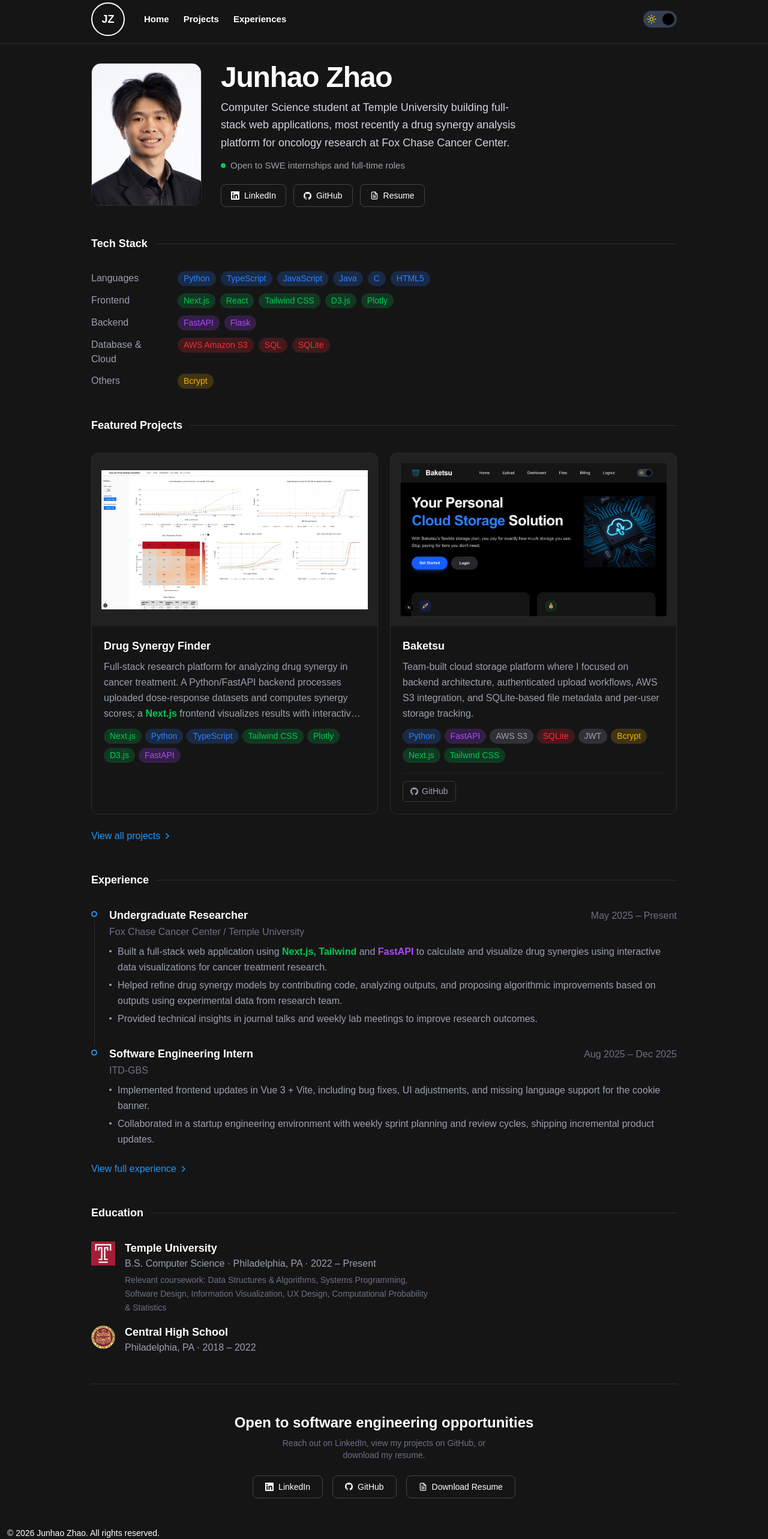
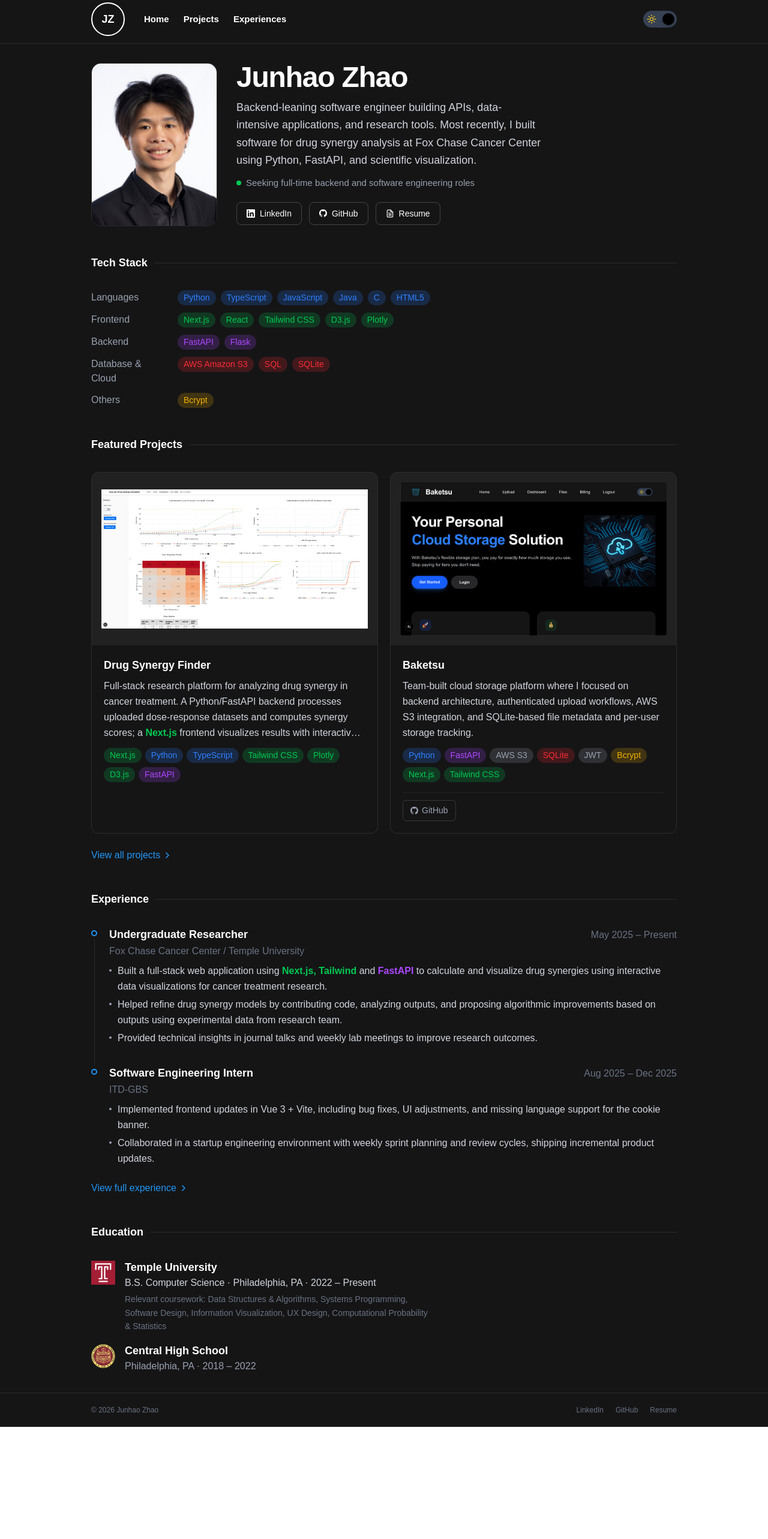
Before and after one commit to jzhao234/JunhaoZhao_Portfolio, a Next.js app: page / in a window 1280 px wide. Shown: the part 8-2574 px from the top of the page at 60% size. After the commit the page ends 2387 px from the top, so only its background shows below. Built offline with nearby package versions, Linux system fonts and the light colour scheme.

Commit message:
updated footer and increased readibility of text

```diff
--- a/src/app/page.tsx
+++ b/src/app/page.tsx
@@ -35,18 +35,17 @@
         <Image
           src="/profile.jpg"
           alt="Junhao Zhao"
-          width={184}
-          height={184}
+          width={210}
+          height={210}
           className="rounded-2xl flex-shrink-0 border border-gray-200 dark:border-white/10"
         />
         <div>
           <h1 className="text-4xl sm:text-5xl font-bold tracking-tight">Junhao Zhao</h1>
           <p className="mt-3 text-base sm:text-lg text-gray-600 dark:text-gray-300 leading-relaxed max-w-lg">
-            Computer Science student at Temple University building full-stack web applications, most recently a drug synergy analysis platform for oncology research at Fox Chase Cancer Center.
-          </p>
+            Backend-leaning software engineer building APIs, data-intensive applications, and research tools. Most recently, I built software for drug synergy analysis at Fox Chase Cancer Center using Python, FastAPI, and scientific visualization.          </p>
           <div className="mt-3 flex items-center gap-2 text-[15px] text-gray-500 dark:text-gray-400">
             <span className="w-2 h-2 rounded-full bg-green-400 dark:bg-green-500 flex-shrink-0" />
-            Open to SWE internships and full-time roles
+            Seeking full-time backend and software engineering roles
           </div>
           <div className="flex flex-wrap gap-3 mt-5">
             <a
@@ -127,7 +126,7 @@
               <div className="p-5 flex flex-col flex-1">
                 <h3 className="text-[18px] font-bold text-gray-900 dark:text-white">{project.name}</h3>
                 <div className="mt-2 overflow-hidden" style={{ height: 104 }}>
-                  <p className="text-[16px] text-gray-600 dark:text-gray-400 group-hover:text-gray-800 dark:group-hover:text-gray-200 leading-relaxed line-clamp-4 transition-colors">
+                  <p className="text-[16px] text-gray-600 dark:text-gray-300 group-hover:text-gray-800 dark:group-hover:text-gray-100 leading-relaxed line-clamp-4 transition-colors">
                     {highlightSkillsInText(project.cardDescription)}
                   </p>
                 </div>
@@ -202,7 +201,7 @@
                   <p className="text-[16px] text-gray-500 dark:text-gray-500 mt-0.5">{exp.org}</p>
                   <ul className="mt-2 space-y-1">
                     {exp.bullets.map((b, j) => (
-                      <li key={j} className="text-[16px] text-gray-600 dark:text-gray-400 leading-relaxed flex gap-2.5 items-start">
+                      <li key={j} className="text-[16px] text-gray-600 dark:text-gray-300 leading-relaxed flex gap-2.5 items-start">
                         <span className="flex-shrink-0 mt-[10px]">
                           <svg width="4" height="4" viewBox="0 0 4 4" fill="currentColor" className="text-gray-400" aria-hidden="true">
                             <circle cx="2" cy="2" r="2" />
@@ -241,7 +240,7 @@
             />
             <div>
               <h3 className="text-[18px] font-semibold text-gray-900 dark:text-white">Temple University</h3>
-              <p className="text-[16px] text-gray-600 dark:text-gray-400">
+              <p className="text-[16px] text-gray-600 dark:text-gray-300">
                 B.S. Computer Science · Philadelphia, PA · 2022 – Present
               </p>
               <p className="mt-1 text-[14px] text-gray-400 dark:text-gray-500 leading-relaxed max-w-lg">
@@ -263,42 +262,6 @@
               <p className="text-[16px] text-gray-600 dark:text-gray-400">Philadelphia, PA · 2018 – 2022</p>
             </div>
           </div>
-        </div>
-      </section>
-
-      {/* ── CTA ── */}
-      <section className="border-t border-gray-200 dark:border-white/10 pt-12 pb-4 text-center">
-        <h2 className="text-2xl font-bold text-gray-900 dark:text-white">Open to software engineering opportunities</h2>
-        <p className="mt-2 text-sm text-gray-500 dark:text-gray-500 max-w-sm mx-auto">
-          Reach out on LinkedIn, view my projects on GitHub, or download my resume.
-        </p>
-        <div className="flex flex-wrap justify-center gap-4 mt-6">
-          <a
-            href="https://www.linkedin.com/in/junhao-zhao/"
-            target="_blank"
-            rel="noopener noreferrer"
-            className="group inline-flex items-center gap-2 px-5 py-2 rounded-lg border border-gray-300 dark:border-white/20 text-sm font-medium hover:border-[#2196F3] hover:text-[#2196F3] transition-colors"
-          >
-            <span className="transition-transform duration-200 group-hover:scale-150"><LinkedInIcon /></span>
-            LinkedIn
-          </a>
-          <a
-            href="https://github.com/jzhao234"
-            target="_blank"
-            rel="noopener noreferrer"
-            className="group inline-flex items-center gap-2 px-5 py-2 rounded-lg border border-gray-300 dark:border-white/20 text-sm font-medium hover:border-[#2196F3] hover:text-[#2196F3] transition-colors"
-          >
-            <span className="transition-transform duration-200 group-hover:scale-150"><GitHubIcon /></span>
-            GitHub
-          </a>
-          <a
-            href="/files/resume.pdf"
-            download="ZhaoJunhaoResume.pdf"
-            className="group inline-flex items-center gap-2 px-5 py-2 rounded-lg border border-gray-300 dark:border-white/20 text-sm font-medium hover:border-[#2196F3] hover:text-[#2196F3] transition-colors"
-          >
-            <span className="transition-transform duration-200 group-hover:scale-150"><ResumeIcon /></span>
-            Download Resume
-          </a>
         </div>
       </section>
 
--- a/src/components/Layout/Footer.tsx
+++ b/src/components/Layout/Footer.tsx
@@ -1,11 +1,36 @@
-"use client";
-
-export default function Footer(){
-    return(
-        <footer className="bg-white dark:bg-[#151516]">
-            <p className="text-sm pl-3 text-black dark:text-white">
-                &copy; {new Date().getFullYear()} Junhao Zhao. All rights reserved.
-            </p>
-        </footer>
-    );
+export default function Footer() {
+  return (
+    <footer className="bg-white dark:bg-[#151516] border-t border-gray-200 dark:border-white/10 mt-auto">
+      <div className="max-w-5xl mx-auto px-6 py-5 flex flex-col sm:flex-row items-center justify-between gap-3">
+        <p className="text-xs text-gray-400 dark:text-gray-500">
+          &copy; 2026 Junhao Zhao
+        </p>
+        <nav className="flex items-center gap-5" aria-label="Footer links">
+          <a
+            href="https://www.linkedin.com/in/junhao-zhao/"
+            target="_blank"
+            rel="noopener noreferrer"
+            className="text-xs text-gray-400 dark:text-gray-500 hover:text-[#2196F3] dark:hover:text-[#2196F3] transition-colors"
+          >
+            LinkedIn
+          </a>
+          <a
+            href="https://github.com/jzhao234"
+            target="_blank"
+            rel="noopener noreferrer"
+            className="text-xs text-gray-400 dark:text-gray-500 hover:text-[#2196F3] dark:hover:text-[#2196F3] transition-colors"
+          >
+            GitHub
+          </a>
+          <a
+            href="/files/resume.pdf"
+            download="ZhaoJunhaoResume.pdf"
+            className="text-xs text-gray-400 dark:text-gray-500 hover:text-[#2196F3] dark:hover:text-[#2196F3] transition-colors"
+          >
+            Resume
+          </a>
+        </nav>
+      </div>
+    </footer>
+  );
 }
--- a/src/components/Project/ProjectValues.tsx
+++ b/src/components/Project/ProjectValues.tsx
@@ -15,7 +15,7 @@
   return (
     <ul className="space-y-1.5">
       {items.map((item, i) => (
-        <li key={i} className="flex gap-2.5 items-start text-[16px] text-gray-600 dark:text-gray-400 leading-relaxed">
+        <li key={i} className="flex gap-2.5 items-start text-[16px] text-gray-600 dark:text-gray-300 leading-relaxed">
           <span className="flex-shrink-0 mt-[10px]">
             <svg width="4" height="4" viewBox="0 0 4 4" fill="currentColor" className="text-gray-400" aria-hidden="true">
               <circle cx="2" cy="2" r="2" />
@@ -34,7 +34,7 @@
   return (
     <div>
       <SectionLabel>Overview</SectionLabel>
-      <p className="text-[16px] text-gray-600 dark:text-gray-400 leading-relaxed whitespace-pre-line">{highlightSkillsInText(overview)}</p>
+      <p className="text-[16px] text-gray-600 dark:text-gray-300 leading-relaxed whitespace-pre-line">{highlightSkillsInText(overview)}</p>
     </div>
   );
 }
@@ -45,7 +45,7 @@
   return (
     <div>
       <SectionLabel>Problem</SectionLabel>
-      <p className="text-[16px] text-gray-600 dark:text-gray-400 leading-relaxed whitespace-pre-line">{highlightSkillsInText(problem)}</p>
+      <p className="text-[16px] text-gray-600 dark:text-gray-300 leading-relaxed whitespace-pre-line">{highlightSkillsInText(problem)}</p>
     </div>
   );
 }
@@ -56,7 +56,7 @@
   return (
     <div>
       <SectionLabel>Solution</SectionLabel>
-      <p className="text-[16px] text-gray-600 dark:text-gray-400 leading-relaxed whitespace-pre-line">{highlightSkillsInText(solution)}</p>
+      <p className="text-[16px] text-gray-600 dark:text-gray-300 leading-relaxed whitespace-pre-line">{highlightSkillsInText(solution)}</p>
     </div>
   );
 }
```
